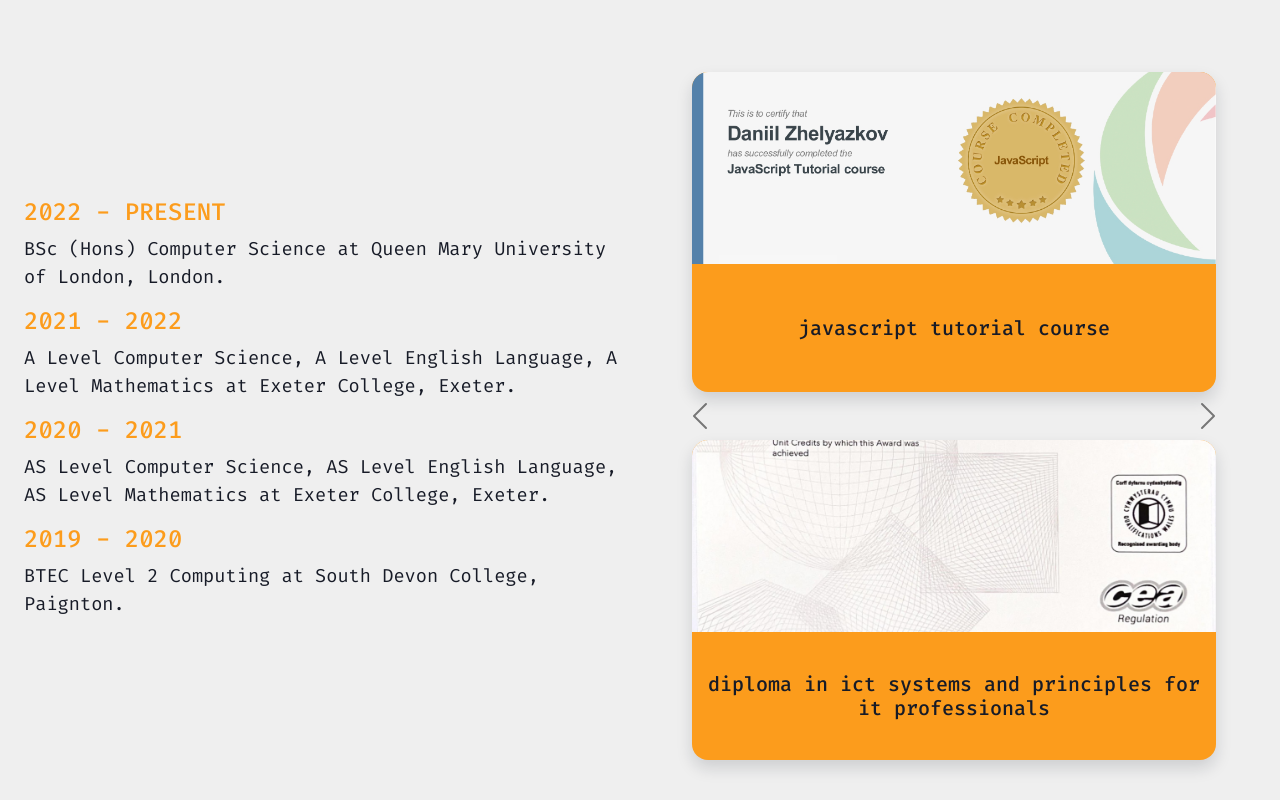
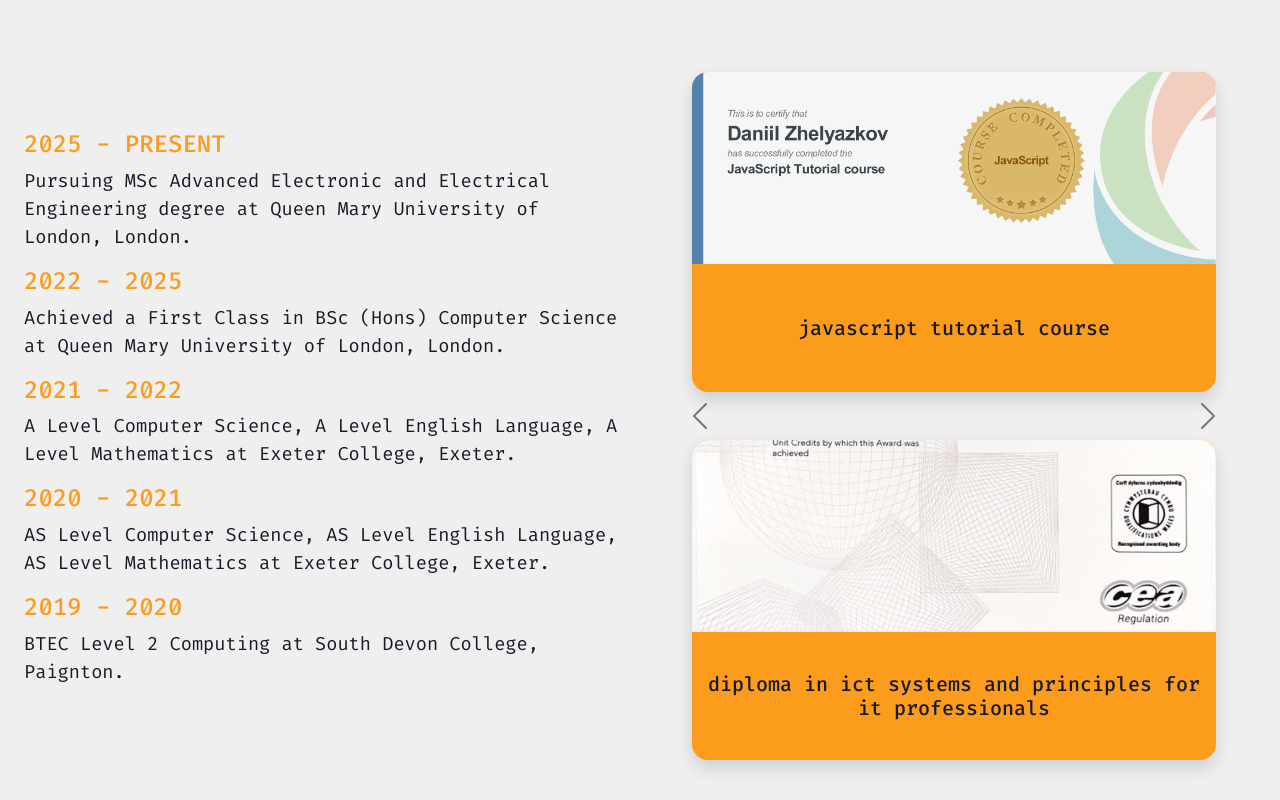
Before and after one commit to dannkis/Portfolio-Website, a React (Create React App) app: page / in a window 1280 px wide. Shown: the part 2660-3460 px from the top of the page. Built offline with nearby package versions, Linux system fonts and the light colour scheme.

Commit message:
Updated education section

```diff
--- a/src/pages/Education.js
+++ b/src/pages/Education.js
@@ -7,6 +7,7 @@ import javascriptCertificate from "../images/certificates/jsCertificate.jpg";
 import level2Certificate from "../images/certificates/level2Certificate.jpg";
 import matrixCertificate from "../images/certificates/matrixCertificate.jpg";
 import cSharpCertificate from "../images/certificates/cSharpCertificate.jpg";
+import compSciAward from "../images/certificates/compSciAward.jpg";
 
 export default function Education() {
   const [modal, setModal] = useState(false);
@@ -58,6 +59,10 @@ export default function Education() {
       certificate: cSharpCertificate,
       name: "c# intermediate",
     },
+    {
+      certificate: compSciAward,
+      name: "bsc (hons) computer science award",
+    },
   ];
 
   return (
@@ -84,10 +89,18 @@ export default function Education() {
                 <section>
                   <article>
                     <hgroup>
-                      <h4 className="text-secondary">2022 - PRESENT</h4>
+                      <h4 className="text-secondary">2025 - PRESENT</h4>
                       <p>
-                        BSc (Hons) Computer Science at Queen Mary University of
-                        London, London.
+                        Pursuing MSc Advanced Electronic and Electrical
+                        Engineering degree at Queen Mary University of London,
+                        London.
+                      </p>
+                    </hgroup>
+                    <hgroup>
+                      <h4 className="text-secondary">2022 - 2025</h4>
+                      <p>
+                        Achieved a First Class in BSc (Hons) Computer Science at
+                        Queen Mary University of London, London.
                       </p>
                     </hgroup>
                     <hgroup>
```
Also changed, not shown: src/images/certificates/compSciAward.jpg (added).
